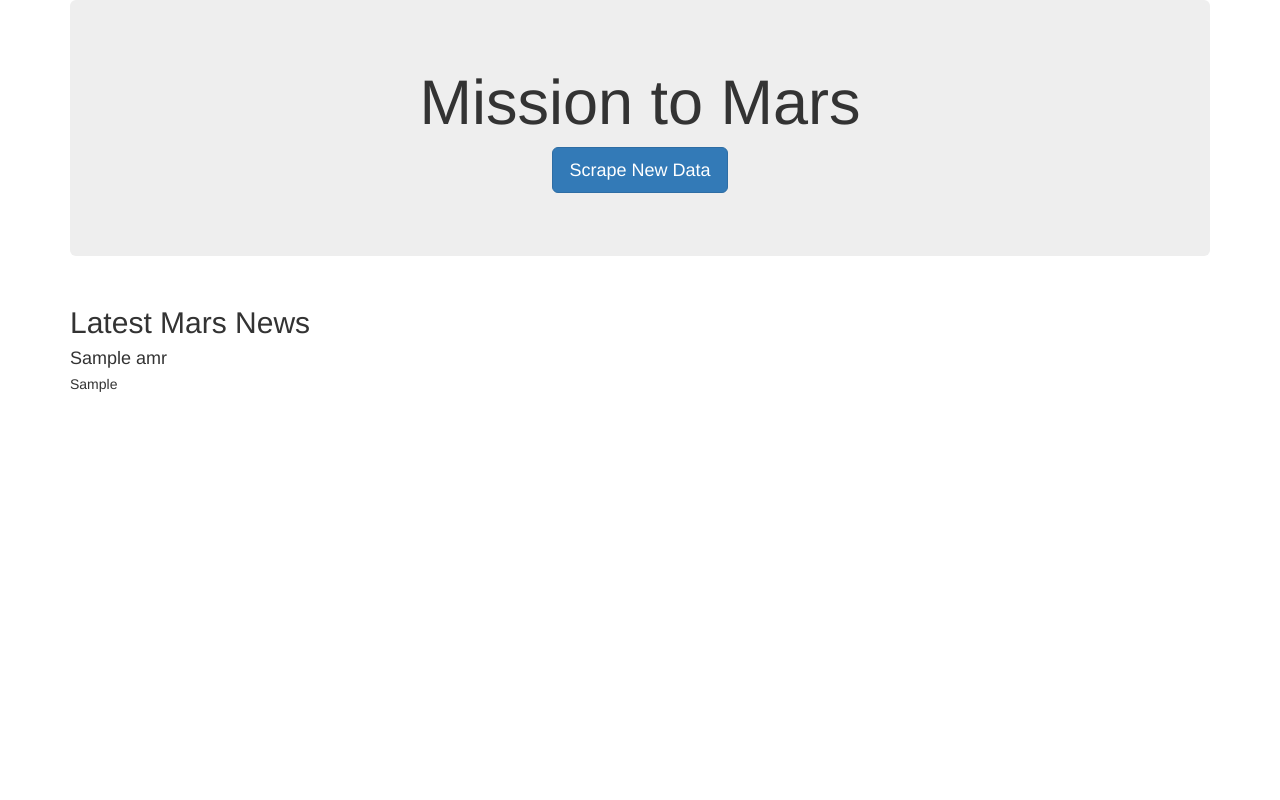
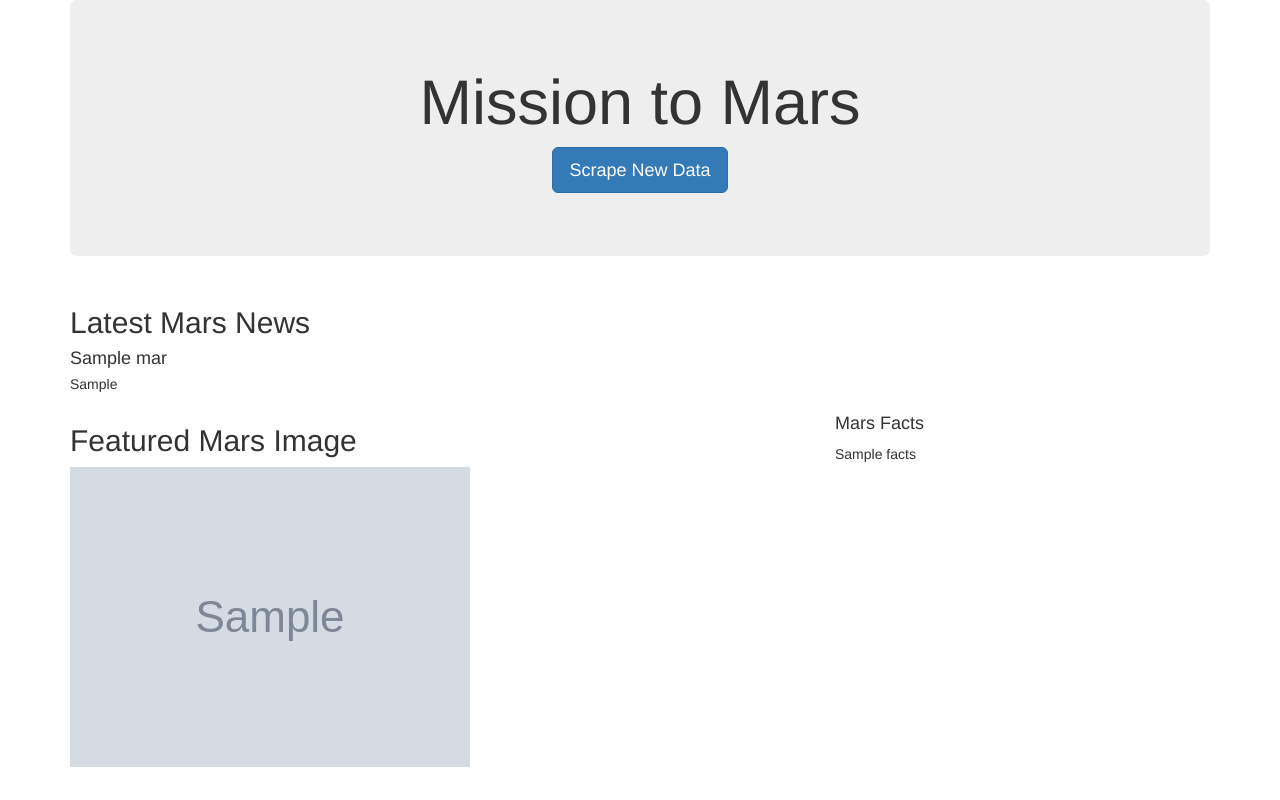
Before and after one commit to DavidGGonzalez/Mission-to-Mars, a Flask app: page / in a window 1280 px wide. Run offline with Flask 2, Linux system fonts and the light colour scheme; grey boxes marked "Sample" are stand-in pictures; a database or web service that is not in the repository returns one stand-in record (values such as "Sample title"); some libraries are stand-ins or nearby versions.

Commit message:
Right after 10.6.1 was completed

```diff
--- a/app.py
+++ b/app.py
@@ -15,7 +15,7 @@ mongo = PyMongo(app)
 # Set app main route
 @app.route("/")
 def index():
-    mars = mongo.db.amrs.find_one()
+    mars = mongo.db.mars.find_one()
     return render_template("index.html", mars=mars)
 
 # Set the scrape route
--- a/templates/index.html
+++ b/templates/index.html
@@ -9,19 +9,39 @@
 </head>
 <body>
   <div class="container">
+    <!-- Add Jumbotron to Header -->
     <div class="jumbotron text-center">
       <h1>Mission to Mars</h1>
+      <!-- Add a button to activate scraping script -->
       <p><a class="btn btn-primary btn-lg" href="/scrape" role="button">Scrape New Data</a></p>
     </div>
-    <!-- Mars News -->
+    <!-- Add section for Mars News -->
     <div class="row" id="mars-news">
       <div class="col-md-12">
         <div class="media">
           <div class="media-body">
             <h2>Latest Mars News</h2>
-             <h4 class="media-heading">{{mars.news_title}}</h4>
-             <p>{{mars.news_paragraph}}</p>
+            <h4 class="media-heading">{{ mars.news_title }}</h4>
+            <p>{{ mars.news_paragraph }}</p>
           </div>
+        </div>
+      </div>
+    </div>
+    <!-- Section for Featured Image and Facts table -->
+    <div class="row" id="mars-featured-image">
+      <div class="col-md-8">
+        <h2>Featured Mars Image</h2>
+        <img
+          src="{{mars.featured_image }}"
+          class="img-responsive"
+          alt="Responsive image"
+        />
+      </div>
+      <div class="col-md-4">
+        <!-- Mars Facts -->
+        <div class="row" id="mars-facts">
+          <h4>Mars Facts</h4>
+          {{ mars.facts | safe }}
         </div>
       </div>
     </div>
```
Also changed, not shown: scraping.py (+9 -8 lines), 1 other file. Lines whose indentation alone changed are shown as unchanged.
